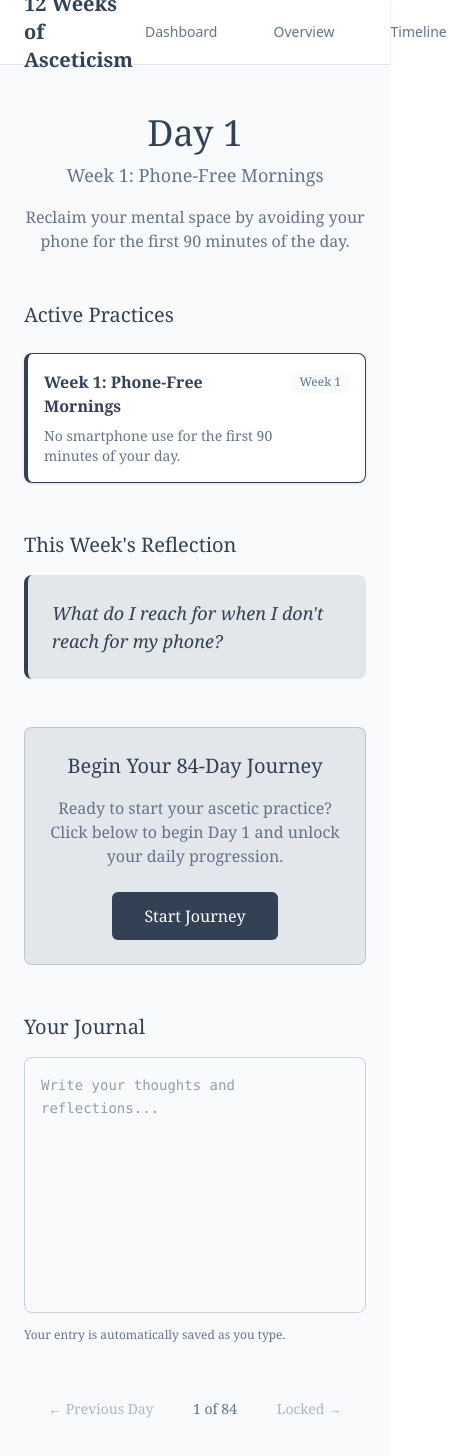
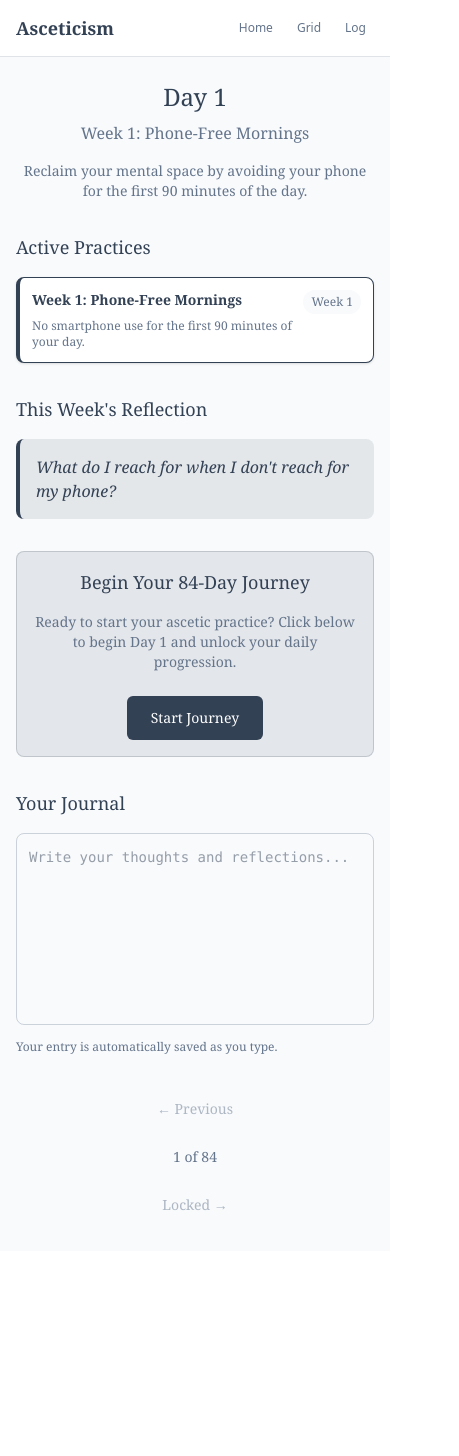
Before and after one commit to martinwinther/12-weeks-of-asceticism, a React (Vite) app: page /day/1 in a window 390 px wide. Shown: the top 1456 px of the page, 459 px wide, since content can reach past the window. After the commit the page ends 1251 px from the top, so only its background shows below. Built offline with nearby package versions, Linux system fonts and the light colour scheme; the HTML template or start-up script is replaced by a standard one.

Commit message:
update styling for mobile

```diff
--- a/src/components/Navigation.jsx
+++ b/src/components/Navigation.jsx
@@ -12,24 +12,30 @@ const Navigation = () => {
 
   return (
     <nav className="bg-white border-b border-accent/20 shadow-sm">
-      <div className="max-w-6xl mx-auto px-6">
-        <div className="flex items-center justify-between h-16">
-          <Link to="/" className="text-xl font-bold text-primary font-serif">
-            12 Weeks of Asceticism
+      <div className="max-w-6xl mx-auto px-4 md:px-6">
+        <div className="flex items-center justify-between h-14 md:h-16">
+          <Link to="/" className="text-lg md:text-xl font-bold text-primary font-serif">
+            <span className="hidden sm:inline">12 Weeks of Asceticism</span>
+            <span className="sm:hidden">Asceticism</span>
           </Link>
 
-          <div className="flex space-x-8">
+          <div className="flex space-x-2 md:space-x-8">
             {navItems.map((item) => (
               <Link
                 key={item.path}
                 to={item.path}
-                className={`px-3 py-2 rounded-md text-sm font-medium transition-colors ${
+                className={`px-2 py-2 md:px-3 rounded-md text-xs md:text-sm font-medium transition-colors touch-manipulation ${
                   location.pathname === item.path
                     ? 'bg-primary/10 text-primary'
                     : 'text-accent hover:text-primary hover:bg-background'
                 }`}
               >
-                {item.label}
+                <span className="hidden sm:inline">{item.label}</span>
+                <span className="sm:hidden">
+                  {item.label === 'Dashboard' ? 'Home' :
+                   item.label === 'Overview' ? 'Grid' :
+                   item.label === 'Timeline' ? 'Log' : item.label}
+                </span>
               </Link>
             ))}
           </div>
--- a/src/pages/Dashboard.jsx
+++ b/src/pages/Dashboard.jsx
@@ -33,12 +33,12 @@ const Dashboard = () => {
   const getDayStyles = (day) => {
     const { isComplete, isCurrent, isFuture, hasReflection } = getDayStatus(day);
 
-    let baseStyles = "w-10 h-10 rounded-md flex items-center justify-center text-sm font-mono transition-all duration-200 border-2";
+    let baseStyles = "w-8 h-8 md:w-10 md:h-10 rounded-md flex items-center justify-center text-xs md:text-sm font-mono transition-all duration-200 border md:border-2 touch-manipulation";
 
     if (isFuture) {
       return `${baseStyles} bg-background text-accent/60 border-accent/20 cursor-not-allowed`;
     } else if (isCurrent) {
-      return `${baseStyles} bg-primary text-white border-primary shadow-md ring-2 ring-primary/30`;
+      return `${baseStyles} bg-primary text-white border-primary shadow-md ring-1 md:ring-2 ring-primary/30`;
     } else if (isComplete) {
       return `${baseStyles} bg-accent text-white border-accent hover:bg-accent/80`;
     } else {
@@ -56,16 +56,16 @@ const Dashboard = () => {
 
   return (
     <div className="min-h-screen bg-background text-primary font-serif">
-      <div className="max-w-6xl mx-auto p-6">
+      <div className="max-w-6xl mx-auto p-4 md:p-6">
 
         {/* Header */}
-        <div className="text-center mb-8">
-          <h1 className="text-3xl font-bold text-primary mb-2">Your Journey</h1>
-          <p className="text-accent">Track your progress through 84 days of ascetic practice</p>
+        <div className="text-center mb-6 md:mb-8">
+          <h1 className="text-2xl md:text-3xl font-bold text-primary mb-2">Your Journey</h1>
+          <p className="text-accent text-sm md:text-base">Track your progress through 84 days of ascetic practice</p>
         </div>
 
         {/* Legend */}
-        <div className="mb-8 flex flex-wrap gap-4 justify-center text-sm bg-white rounded-lg p-4 shadow-sm border border-accent/20">
+        <div className="mb-6 md:mb-8 flex flex-wrap gap-2 md:gap-4 justify-center text-xs md:text-sm bg-white rounded-lg p-3 md:p-4 shadow-sm border border-accent/20">
           <div className="flex items-center gap-2">
             <div className="w-4 h-4 rounded bg-primary"></div>
             <span>Current Day</span>
@@ -89,13 +89,13 @@ const Dashboard = () => {
         </div>
 
         {/* 84-Day Grid */}
-        <div className="grid grid-cols-1 md:grid-cols-2 lg:grid-cols-3 xl:grid-cols-4 gap-6 mb-8">
+        <div className="grid grid-cols-1 md:grid-cols-2 lg:grid-cols-3 xl:grid-cols-4 gap-4 md:gap-6 mb-6 md:mb-8">
           {weeks.map((weekDays, weekIndex) => (
-            <div key={weekIndex} className="bg-white rounded-lg shadow-sm p-4 border border-accent/20">
-              <h3 className="text-sm font-semibold text-accent mb-3 text-center">
+            <div key={weekIndex} className="bg-white rounded-lg shadow-sm p-3 md:p-4 border border-accent/20">
+              <h3 className="text-xs md:text-sm font-semibold text-accent mb-2 md:mb-3 text-center">
                 Week {weekIndex + 1}
               </h3>
-              <div className="grid grid-cols-7 gap-1">
+              <div className="grid grid-cols-7 gap-0.5 md:gap-1">
                 {weekDays.map((day) => {
                   const { isFuture } = getDayStatus(day);
                   const emoji = getReflectionEmoji(day);
--- a/src/pages/DayPage.jsx
+++ b/src/pages/DayPage.jsx
@@ -109,35 +109,35 @@ const DayPage = () => {
 
   return (
     <div className="min-h-screen bg-background font-serif text-primary">
-      <div className="max-w-2xl mx-auto px-6 py-12">
+      <div className="max-w-2xl mx-auto px-4 py-6 md:px-6 md:py-12">
 
         {/* Header - Current Week's Layer Title and Description */}
-        <div className="text-center mb-12">
-          <h1 className="text-4xl font-light text-primary mb-2">Day {dayNum}</h1>
-          <h2 className="text-lg font-normal text-accent mb-4">
+        <div className="text-center mb-8 md:mb-12">
+          <h1 className="text-2xl md:text-4xl font-light text-primary mb-2">Day {dayNum}</h1>
+          <h2 className="text-base md:text-lg font-normal text-accent mb-4">
             Week {weekNumber}: {currentWeekLayer?.title}
           </h2>
-          <p className="text-accent max-w-lg mx-auto">
+          <p className="text-accent max-w-lg mx-auto text-sm md:text-base">
             {currentWeekLayer?.description}
           </p>
         </div>
 
         {/* Active Actions - Stacked List */}
-        <div className="mb-12">
-          <h3 className="text-xl font-medium text-primary mb-6">Active Practices</h3>
-          <div className="space-y-4">
+        <div className="mb-8 md:mb-12">
+          <h3 className="text-lg md:text-xl font-medium text-primary mb-4 md:mb-6">Active Practices</h3>
+          <div className="space-y-3 md:space-y-4">
             {activeActions.map((layer, index) => (
-              <div key={index} className="bg-white rounded-lg p-4 border-l-4 border-primary shadow-sm border border-accent/20">
+              <div key={index} className="bg-white rounded-lg p-3 md:p-4 border-l-4 border-primary shadow-sm border border-accent/20">
                 <div className="flex items-start justify-between">
                   <div className="flex-1">
-                    <h4 className="font-semibold text-primary mb-2">
+                    <h4 className="font-semibold text-primary mb-2 text-sm md:text-base">
                       Week {index + 1}: {layer.title}
                     </h4>
-                    <p className="text-accent text-sm">
+                    <p className="text-accent text-xs md:text-sm">
                       {layer.action}
                     </p>
                   </div>
-                  <div className="ml-4 text-xs text-accent bg-background rounded-full px-2 py-1">
+                  <div className="ml-2 md:ml-4 text-xs text-accent bg-background rounded-full px-2 py-1 shrink-0">
                     Week {index + 1}
                   </div>
                 </div>
@@ -147,10 +147,10 @@ const DayPage = () => {
         </div>
 
         {/* Reflection Prompt */}
-        <div className="mb-12">
-          <h3 className="text-xl font-medium text-primary mb-4">This Week's Reflection</h3>
-          <div className="bg-primary/10 rounded-lg p-6 border-l-4 border-primary">
-            <p className="text-primary font-medium italic text-lg">
+        <div className="mb-8 md:mb-12">
+          <h3 className="text-lg md:text-xl font-medium text-primary mb-4">This Week's Reflection</h3>
+          <div className="bg-primary/10 rounded-lg p-4 md:p-6 border-l-4 border-primary">
+            <p className="text-primary font-medium italic text-base md:text-lg">
               {reflectionPrompt}
             </p>
           </div>
@@ -158,15 +158,15 @@ const DayPage = () => {
 
         {/* Start Journey Button for Day 1 */}
         {dayNum === 1 && !hasStarted && (
-          <div className="mb-12 text-center">
-            <div className="bg-primary/10 rounded-lg p-6 border border-primary/20">
-              <h3 className="text-xl font-medium text-primary mb-4">Begin Your 84-Day Journey</h3>
-              <p className="text-accent mb-6">
+          <div className="mb-8 md:mb-12 text-center">
+            <div className="bg-primary/10 rounded-lg p-4 md:p-6 border border-primary/20">
+              <h3 className="text-lg md:text-xl font-medium text-primary mb-4">Begin Your 84-Day Journey</h3>
+              <p className="text-accent mb-6 text-sm md:text-base">
                 Ready to start your ascetic practice? Click below to begin Day 1 and unlock your daily progression.
               </p>
               <button
                 onClick={() => startJourney()}
-                className="bg-primary text-white px-8 py-3 rounded-md hover:bg-accent transition-colors font-medium"
+                className="bg-primary text-white px-6 py-3 md:px-8 rounded-md hover:bg-accent transition-colors font-medium text-sm md:text-base"
               >
                 Start Journey
               </button>
@@ -175,10 +175,10 @@ const DayPage = () => {
         )}
 
         {/* Journal Textarea */}
-        <div className="mb-12">
-          <h3 className="text-xl font-medium text-primary mb-4">Your Journal</h3>
+        <div className="mb-8 md:mb-12">
+          <h3 className="text-lg md:text-xl font-medium text-primary mb-4">Your Journal</h3>
           <textarea
-            className="w-full h-64 p-4 border border-accent/30 rounded-lg resize-none focus:outline-none focus:ring-1 focus:ring-primary focus:border-transparent font-mono text-sm leading-relaxed"
+            className="w-full h-48 md:h-64 p-3 md:p-4 border border-accent/30 rounded-lg resize-none focus:outline-none focus:ring-1 focus:ring-primary focus:border-transparent font-mono text-sm leading-relaxed"
             value={journalEntry}
             onChange={handleJournalChange}
             placeholder="Write your thoughts and reflections..."
@@ -187,33 +187,39 @@ const DayPage = () => {
         </div>
 
         {/* Navigation */}
-        <div className="flex justify-between items-center">
+        <div className="flex flex-col space-y-4 md:flex-row md:justify-between md:items-center md:space-y-0">
           <button
             onClick={goToPreviousDay}
             disabled={dayNum === 1}
-            className={`px-6 py-2 text-sm font-medium rounded-md transition-colors ${
+            className={`px-4 py-3 md:px-6 md:py-2 text-sm font-medium rounded-md transition-colors touch-manipulation ${
               dayNum === 1
                 ? 'text-accent/50 cursor-not-allowed'
                 : 'text-accent hover:text-primary hover:bg-background'
             }`}
           >
-            ← Previous Day
+            <span className="hidden md:inline">← Previous Day</span>
+            <span className="md:hidden">← Previous</span>
           </button>
 
-          <div className="text-sm text-accent">
+          <div className="text-sm text-accent text-center md:order-none">
             {dayNum} of 84
           </div>
 
           <button
             onClick={goToNextDay}
             disabled={dayNum === 84 || !isDayAvailable(dayNum + 1)}
-            className={`px-6 py-2 text-sm font-medium rounded-md transition-colors ${
+            className={`px-4 py-3 md:px-6 md:py-2 text-sm font-medium rounded-md transition-colors touch-manipulation ${
               dayNum === 84 || !isDayAvailable(dayNum + 1)
                 ? 'text-accent/50 cursor-not-allowed'
                 : 'text-accent hover:text-primary hover:bg-background'
             }`}
           >
-            {dayNum === 84 ? 'Final Day' : !isDayAvailable(dayNum + 1) ? 'Locked →' : 'Next Day →'}
+            <span className="hidden md:inline">
+              {dayNum === 84 ? 'Final Day' : !isDayAvailable(dayNum + 1) ? 'Locked →' : 'Next Day →'}
+            </span>
+            <span className="md:hidden">
+              {dayNum === 84 ? 'Final' : !isDayAvailable(dayNum + 1) ? 'Locked →' : 'Next →'}
+            </span>
           </button>
         </div>
 
--- a/src/pages/OverviewPage.jsx
+++ b/src/pages/OverviewPage.jsx
@@ -34,16 +34,16 @@ const OverviewPage = () => {
     const isToday = dayNumber === currentDay;
     const isAvailable = isDayAvailable(dayNumber);
 
-    let styles = "aspect-square flex items-center justify-center rounded-md text-sm font-medium transition-all duration-200 ";
+    let styles = "aspect-square flex items-center justify-center rounded-md text-xs md:text-sm font-medium transition-all duration-200 touch-manipulation ";
 
     if (!isAvailable) {
-      styles += "bg-gray-100 text-gray-400 border-2 border-gray-200 cursor-not-allowed opacity-60";
+      styles += "bg-gray-100 text-gray-400 border md:border-2 border-gray-200 cursor-not-allowed opacity-60";
     } else if (isCompleted) {
-      styles += "bg-accent/20 text-accent border-2 border-accent/30 hover:bg-accent/30 cursor-pointer hover:scale-105";
+      styles += "bg-accent/20 text-accent border md:border-2 border-accent/30 hover:bg-accent/30 cursor-pointer hover:scale-105";
     } else if (isToday) {
-      styles += "bg-primary/20 text-primary border-2 border-primary ring-2 ring-primary/30 hover:bg-primary/30 cursor-pointer hover:scale-105";
+      styles += "bg-primary/20 text-primary border md:border-2 border-primary ring-1 md:ring-2 ring-primary/30 hover:bg-primary/30 cursor-pointer hover:scale-105";
     } else {
-      styles += "bg-white text-accent border-2 border-accent/20 hover:bg-background cursor-pointer hover:scale-105";
+      styles += "bg-white text-accent border md:border-2 border-accent/20 hover:bg-background cursor-pointer hover:scale-105";
     }
 
     return styles;
@@ -66,10 +66,10 @@ const OverviewPage = () => {
     <div className="min-h-screen bg-background font-serif text-primary">
       {/* Header */}
       <div className="bg-white border-b border-accent/20 shadow-sm">
-        <div className="max-w-6xl mx-auto px-6 py-6">
+        <div className="max-w-6xl mx-auto px-4 py-4 md:px-6 md:py-6">
           <div className="text-center">
-            <h1 className="text-3xl font-light text-primary">Overview</h1>
-            <p className="text-accent mt-1">84 days of ascetic practice</p>
+            <h1 className="text-2xl md:text-3xl font-light text-primary">Overview</h1>
+            <p className="text-accent mt-1 text-sm md:text-base">84 days of ascetic practice</p>
             {hasStarted && (
               <div>
                 <p className="text-accent/80 text-sm mt-2">
@@ -121,26 +121,26 @@ const OverviewPage = () => {
       </div>
 
       {/* 12 × 7 Grid */}
-      <div className="max-w-6xl mx-auto px-6 py-8">
-        <div className="space-y-6">
+      <div className="max-w-6xl mx-auto px-4 py-6 md:px-6 md:py-8">
+        <div className="space-y-4 md:space-y-6">
           {weeks.map((week, weekIndex) => {
             const weekNumber = weekIndex + 1;
             const weekLayer = layersByWeek[weekNumber];
 
             return (
-              <div key={weekIndex} className="bg-white rounded-lg shadow-sm p-6 border border-accent/20">
+              <div key={weekIndex} className="bg-white rounded-lg shadow-sm p-4 md:p-6 border border-accent/20">
                 {/* Week Header */}
-                <div className="mb-4">
-                  <h3 className="text-lg font-semibold text-primary">
+                <div className="mb-3 md:mb-4">
+                  <h3 className="text-base md:text-lg font-semibold text-primary">
                     Week {weekNumber}: {weekLayer?.title}
                   </h3>
-                  <p className="text-sm text-accent mt-1">
+                  <p className="text-xs md:text-sm text-accent mt-1">
                     {weekLayer?.description}
                   </p>
                 </div>
 
                 {/* Week Grid - 7 days */}
-                <div className="grid grid-cols-7 gap-2">
+                <div className="grid grid-cols-7 gap-1 md:gap-2">
                   {week.map((dayNumber) => {
                     const isCompleted = completedDays.includes(dayNumber);
                     const isToday = dayNumber === currentDay;
@@ -153,15 +153,15 @@ const OverviewPage = () => {
                         className={getDayStyles(dayNumber)}
                       >
                         <div className="text-center">
-                          <div className="font-semibold">{dayNumber}</div>
+                          <div className="font-semibold text-xs md:text-sm">{dayNumber}</div>
                           {!isAvailable && (
-                            <div className="text-xs mt-1">🔒</div>
+                            <div className="text-xs mt-0.5">🔒</div>
                           )}
                           {isCompleted && isAvailable && (
-                            <div className="text-xs mt-1">✓</div>
+                            <div className="text-xs mt-0.5">✓</div>
                           )}
                           {isToday && isAvailable && (
-                            <div className="text-xs mt-1">●</div>
+                            <div className="text-xs mt-0.5">●</div>
                           )}
                         </div>
                       </div>
@@ -174,30 +174,30 @@ const OverviewPage = () => {
         </div>
 
         {/* Legend */}
-        <div className="mt-8 bg-white rounded-lg shadow-sm p-6 border border-accent/20">
-          <h3 className="text-lg font-medium text-primary mb-4">Legend</h3>
-          <div className="grid grid-cols-2 md:grid-cols-4 gap-4">
-            <div className="flex items-center space-x-3">
-              <div className="w-8 h-8 bg-accent/20 border-2 border-accent/30 rounded-md flex items-center justify-center">
+        <div className="mt-6 md:mt-8 bg-white rounded-lg shadow-sm p-4 md:p-6 border border-accent/20">
+          <h3 className="text-base md:text-lg font-medium text-primary mb-3 md:mb-4">Legend</h3>
+          <div className="grid grid-cols-2 md:grid-cols-4 gap-3 md:gap-4">
+            <div className="flex items-center space-x-2 md:space-x-3">
+              <div className="w-6 h-6 md:w-8 md:h-8 bg-accent/20 border md:border-2 border-accent/30 rounded-md flex items-center justify-center">
                 <span className="text-accent text-xs">✓</span>
               </div>
-              <span className="text-sm text-accent">Completed</span>
+              <span className="text-xs md:text-sm text-accent">Completed</span>
             </div>
-            <div className="flex items-center space-x-3">
-              <div className="w-8 h-8 bg-primary/20 border-2 border-primary rounded-md flex items-center justify-center">
+            <div className="flex items-center space-x-2 md:space-x-3">
+              <div className="w-6 h-6 md:w-8 md:h-8 bg-primary/20 border md:border-2 border-primary rounded-md flex items-center justify-center">
                 <span className="text-primary text-xs">●</span>
               </div>
-              <span className="text-sm text-accent">Current Day</span>
+              <span className="text-xs md:text-sm text-accent">Current</span>
             </div>
-            <div className="flex items-center space-x-3">
-              <div className="w-8 h-8 bg-white border-2 border-accent/20 rounded-md"></div>
-              <span className="text-sm text-accent">Available</span>
+            <div className="flex items-center space-x-2 md:space-x-3">
+              <div className="w-6 h-6 md:w-8 md:h-8 bg-white border md:border-2 border-accent/20 rounded-md"></div>
+              <span className="text-xs md:text-sm text-accent">Available</span>
             </div>
-            <div className="flex items-center space-x-3">
-              <div className="w-8 h-8 bg-gray-100 border-2 border-gray-200 rounded-md flex items-center justify-center opacity-60">
+            <div className="flex items-center space-x-2 md:space-x-3">
+              <div className="w-6 h-6 md:w-8 md:h-8 bg-gray-100 border md:border-2 border-gray-200 rounded-md flex items-center justify-center opacity-60">
                 <span className="text-gray-400 text-xs">🔒</span>
               </div>
-              <span className="text-sm text-accent">Locked</span>
+              <span className="text-xs md:text-sm text-accent">Locked</span>
             </div>
           </div>
         </div>
```
